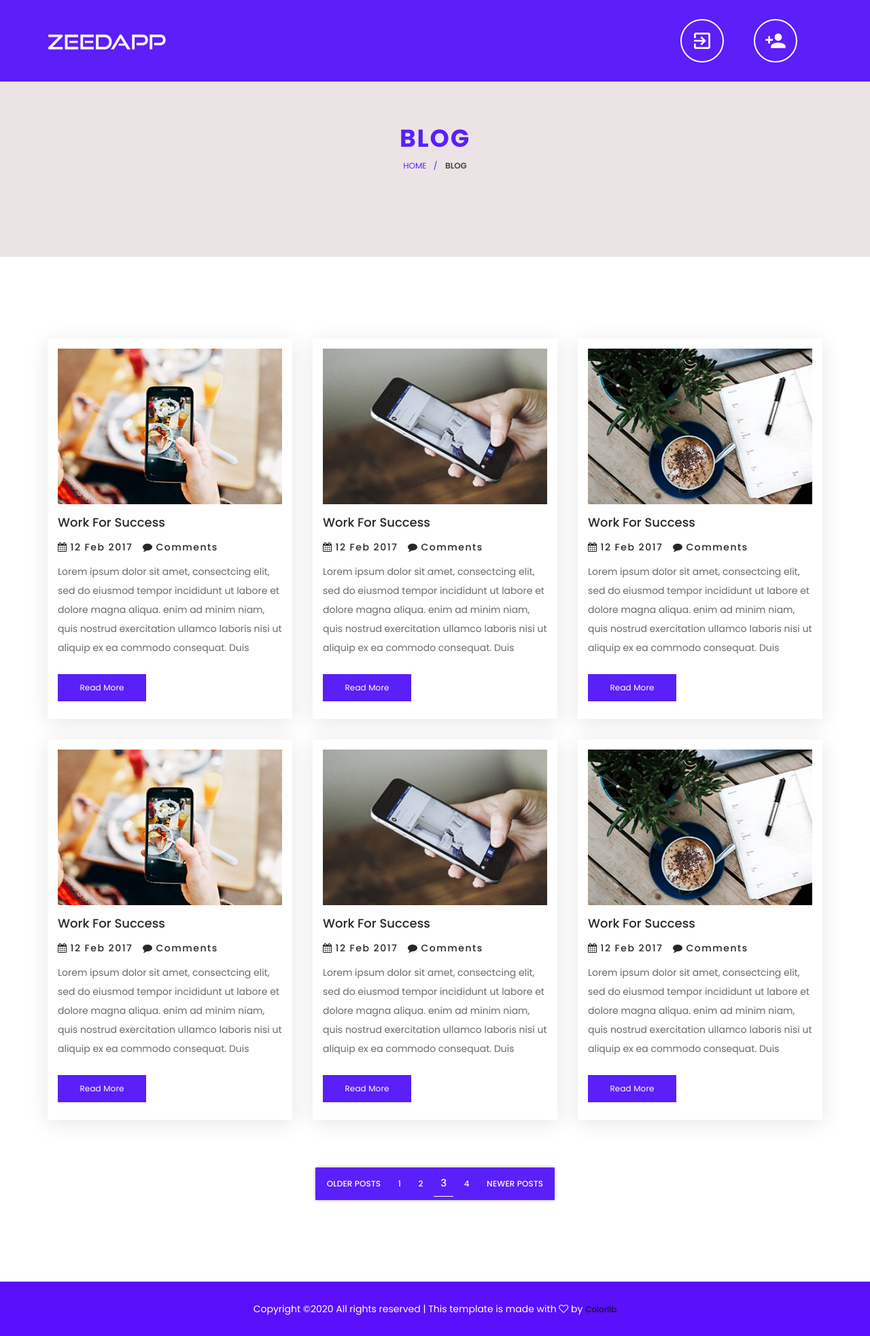
After one commit to thinklim/for-creator, a Django app: page /blog/ in a window 1280 px wide. The commit adds this page. Shown: the whole page at 68% size. Run offline with Django 3.2, Linux system fonts and the light colour scheme; some libraries are stand-ins or nearby versions.

Commit message:
addProjectBlogIndexPage
사이트 블로그 페이지 추가

```diff
--- /dev/null
+++ b/blog/templates/blog/blog.html
@@ -0,0 +1,251 @@
+<!DOCTYPE html>
+<html lang="en">
+
+<head>
+    <!--- Basic Page Needs  -->
+    <meta charset="utf-8">
+    <title>Zeedapp || App Landing Html Template</title>
+    <meta http-equiv="X-UA-Compatible" content="IE=edge">
+    <!-- Mobile Specific Meta  -->
+    <meta name="viewport" content="width=device-width, initial-scale=1, maximum-scale=1">
+    <!-- CSS -->
+    {% load static %}
+    <link rel="stylesheet" href="{% static 'css/bootstrap.min.css' %}">
+    <link rel="stylesheet" href="{% static 'css/jquery-ui.css' %}">
+    <link rel="stylesheet" href="{% static 'css/font-awesome.min.css' %}">
+    <link rel="stylesheet" href="{% static 'css/owl.carousel.min.css' %}">
+    <link rel="stylesheet" href="{% static 'css/slicknav.min.cs' %}s">
+    <link rel="stylesheet" href="{% static 'css/magnificpopup.css' %}">
+    <link rel="stylesheet" href="{% static 'css/jquery.mb.YTPlayer.min.css' %}">
+    <link rel="stylesheet" href="{% static 'css/typography.css' %}">
+    <link rel="stylesheet" href="{% static 'css/style.css' %}">
+    <link rel="stylesheet" href="{% static 'css/responsive.css' %}">
+    <!-- Favicon -->
+    <link rel="shortcut icon" type="image/png" href="{% static 'img/icon/favicon.ico' %}">
+    <!-- HTML5 Shim and Respond.js IE8 support of HTML5 elements and media queries -->
+    <!-- WARNING: Respond.js doesn't work if you view the page via file:// -->
+    <!--[if lt IE 9]>
+        <script src="https://oss.maxcdn.com/libs/html5shiv/3.7.0/html5shiv.js"></script>
+        <script src="https://oss.maxcdn.com/libs/respond.js/1.4.2/respond.min.js"></script>
+        <![endif]-->
+</head>
+
+<body>
+    <!-- preloader area start -->
+    <div id="preloader">
+        <div class="spinner"></div>
+    </div>
+    <!-- preloader area end -->
+    <!-- header area start -->
+    <header id="header">
+        <div class="header-area">
+            <div class="container">
+                <div class="row">
+                    <div class="menu-area">
+                        <div class="col-md-3 col-sm-12 col-xs-12">
+                            <div class="logo">
+                                <a href="/"><img src="{% static 'img/icon/logo.png' %}" alt="Zeedapp - App Landing Template"></a>
+                            </div>
+                        </div>
+                        <div class="col-md-9 hidden-xs hidden-sm">
+                            <div class="main-menu">
+                                <nav class="nav-menu">
+                                    <ul>
+                                        <li><a href="/"><img src="{% static 'img/icon/login-variant.png' %}" alt="로그인" data-toggle="tooltip" data-placement="bottom" title="로그인"></a></li>
+                                        <li><a href="/"><img src="{% static 'img/icon/account-plus.png' %}" alt="회원가입" data-toggle="tooltip" data-placement="bottom" title="회원가입"></a></li>
+                                    </ul>
+                                </nav>
+                            </div>
+                        </div>
+                        <div class="col-sm-12 col-xs-12 visible-sm visible-xs">
+                            <div class="mobile_menu"></div>
+                        </div>
+                    </div>
+                </div>
+            </div>
+        </div>
+    </header>
+    <!-- header area end -->
+    <!-- crumbs area start -->
+    <div class="crumbs-area">
+        <div class="container">
+            <div class="row">
+                <div class="col-xs-12">
+                    <div class="crumbs-inner">
+                        <h2>Blog</h2>
+                        <ul>
+                            <li><a href="index.html">Home</a></li>
+                            <li><span>Blog</span></li>
+                        </ul>
+                    </div>
+                </div>
+            </div>
+        </div>
+    </div>
+    <!-- crumbs area end -->
+    <!-- blog post area start -->
+    <div class="blog-post-area">
+        <div class="container">
+            <div class="row">
+                <div class="blog-list">
+                    <div class="col-md-4 col-sm-6 col-xs-12">
+                        <div class="list-item">
+                            <div class="blog-thumbnail">
+                                <a href="blog-details.html"><img src="{% static 'img/blog/blog-post-img.jpg' %}" alt="blog thumbnail"></a>
+                            </div>
+                            <h2 class="blog-title"><a href="blog-details.html">Work For Success</a></h2>
+                            <div class="blog-meta">
+                                <ul>
+                                    <li><i class="fa fa-calendar"></i>12 Feb 2017</li>
+                                    <li><i class="fa fa-comment"></i>Comments</li>
+                                </ul>
+                            </div>
+                            <div class="blog-summery">
+                                <p>Lorem ipsum dolor sit amet, consectcing elit, sed do eiusmod tempor incididunt ut labore et dolore magna aliqua. enim ad minim niam, quis nostrud exercitation ullamco laboris nisi ut aliquip ex ea commodo consequat. Duis </p>
+                            </div>
+                            <a href="blog.html" class="read-more">Read More</a>
+                        </div>
+                    </div>
+                    <div class="col-md-4 col-sm-6 col-xs-12">
+                        <div class="list-item">
+                            <div class="blog-thumbnail">
+                                <a href="blog-details.html"><img src="{% static 'img/blog/blog-post-img1.jpg' %}" alt="blog thumbnail"></a>
+                            </div>
+                            <h2 class="blog-title"><a href="blog-details.html">Work For Success</a></h2>
+                            <div class="blog-meta">
+                                <ul>
+                                    <li><i class="fa fa-calendar"></i>12 Feb 2017</li>
+                                    <li><i class="fa fa-comment"></i>Comments</li>
+                                </ul>
+                            </div>
+                            <div class="blog-summery">
+                                <p>Lorem ipsum dolor sit amet, consectcing elit, sed do eiusmod tempor incididunt ut labore et dolore magna aliqua. enim ad minim niam, quis nostrud exercitation ullamco laboris nisi ut aliquip ex ea commodo consequat. Duis </p>
+                            </div>
+                            <a href="blog.html" class="read-more">Read More</a>
+                        </div>
+                    </div>
+                    <div class="col-md-4 col-sm-6 col-xs-12">
+                        <div class="list-item">
+                            <div class="blog-thumbnail">
+                                <a href="blog-details.html"><img src="{% static 'img/blog/blog-post-img2.jpg' %}" alt="blog thumbnail"></a>
+                            </div>
+                            <h2 class="blog-title"><a href="blog-details.html">Work For Success</a></h2>
+                            <div class="blog-meta">
+                                <ul>
+                                    <li><i class="fa fa-calendar"></i>12 Feb 2017</li>
+                                    <li><i class="fa fa-comment"></i>Comments</li>
+                                </ul>
+                            </div>
+                            <div class="blog-summery">
+                                <p>Lorem ipsum dolor sit amet, consectcing elit, sed do eiusmod tempor incididunt ut labore et dolore magna aliqua. enim ad minim niam, quis nostrud exercitation ullamco laboris nisi ut aliquip ex ea commodo consequat. Duis </p>
+                            </div>
+                            <a href="blog.html" class="read-more">Read More</a>
+                        </div>
+                    </div>
+                    <div class="col-md-4 col-sm-6 col-xs-12">
+                        <div class="list-item">
+                            <div class="blog-thumbnail">
+                                <a href="blog-details.html"><img src="{% static 'img/blog/blog-post-img.jpg' %}" alt="blog thumbnail"></a>
+                            </div>
+                            <h2 class="blog-title"><a href="blog-details.html">Work For Success</a></h2>
+                            <div class="blog-meta">
+                                <ul>
+                                    <li><i class="fa fa-calendar"></i>12 Feb 2017</li>
+                                    <li><i class="fa fa-comment"></i>Comments</li>
+                                </ul>
+                            </div>
+                            <div class="blog-summery">
+                                <p>Lorem ipsum dolor sit amet, consectcing elit, sed do eiusmod tempor incididunt ut labore et dolore magna aliqua. enim ad minim niam, quis nostrud exercitation ullamco laboris nisi ut aliquip ex ea commodo consequat. Duis </p>
+                            </div>
+                            <a href="blog.html" class="read-more">Read More</a>
+                        </div>
+                    </div>
+                    <div class="col-md-4 col-sm-6 col-xs-12">
+                        <div class="list-item">
+                            <div class="blog-thumbnail">
+                                <a href="blog-details.html"><img src="{% static 'img/blog/blog-post-img1.jpg' %}" alt="blog thumbnail"></a>
+                            </div>
+                            <h2 class="blog-title"><a href="blog-details.html">Work For Success</a></h2>
+                            <div class="blog-meta">
+                                <ul>
+                                    <li><i class="fa fa-calendar"></i>12 Feb 2017</li>
+                                    <li><i class="fa fa-comment"></i>Comments</li>
+                                </ul>
+                            </div>
+                            <div class="blog-summery">
+                                <p>Lorem ipsum dolor sit amet, consectcing elit, sed do eiusmod tempor incididunt ut labore et dolore magna aliqua. enim ad minim niam, quis nostrud exercitation ullamco laboris nisi ut aliquip ex ea commodo consequat. Duis </p>
+                            </div>
+                            <a href="blog.html" class="read-more">Read More</a>
+                        </div>
+                    </div>
+                    <div class="col-md-4 col-sm-6 col-xs-12">
+                        <div class="list-item">
+                            <div class="blog-thumbnail">
+                                <a href="blog-details.html"><img src="{% static 'img/blog/blog-post-img2.jpg' %}" alt="blog thumbnail"></a>
+                            </div>
+                            <h2 class="blog-title"><a href="blog-details.html">Work For Success</a></h2>
+                            <div class="blog-meta">
+                                <ul>
+                                    <li><i class="fa fa-calendar"></i>12 Feb 2017</li>
+                                    <li><i class="fa fa-comment"></i>Comments</li>
+                                </ul>
+                            </div>
+                            <div class="blog-summery">
+                                <p>Lorem ipsum dolor sit amet, consectcing elit, sed do eiusmod tempor incididunt ut labore et dolore magna aliqua. enim ad minim niam, quis nostrud exercitation ullamco laboris nisi ut aliquip ex ea commodo consequat. Duis </p>
+                            </div>
+                            <a href="blog.html" class="read-more">Read More</a>
+                        </div>
+                    </div>
+                </div>
+            </div>
+        </div>
+    </div>
+    <!-- blog post area end -->
+    <!-- pagination area start -->
+    <div class="pagination-area">
+        <div class="container">
+            <div class="pagination">
+                <ul>
+                    <li><a href="#">OLDER POSTS</a></li>
+                    <li><a href="#">1</a></li>
+                    <li><a href="#">2</a></li>
+                    <li><span>3</span></li>
+                    <li><a href="#">4</a></li>
+                    <li><a href="#">NEWER POSTS</a></li>
+                </ul>
+            </div>
+        </div>
+    </div>
+    <!-- pagination area end -->
+    <!-- footer area start -->
+    <footer>
+        <div class="footer-area">
+            <div class="container">
+                <p><!-- Link back to Colorlib can't be removed. Template is licensed under CC BY 3.0. -->
+Copyright &copy;<script>document.write(new Date().getFullYear());</script> All rights reserved | This template is made with <i class="fa fa-heart-o" aria-hidden="true"></i> by <a href="https://colorlib.com" target="_blank">Colorlib</a>
+<!-- Link back to Colorlib can't be removed. Template is licensed under CC BY 3.0. --></p>
+            </div>
+        </div>
+    </footer>
+    <!-- footer area end -->
+
+    <!-- Scripts -->
+    <script src="{% static 'js/jquery-3.2.0.min.js' %}"></script>
+    <script src="{% static 'js/jquery-ui.js' %}"></script>
+    <script src="{% static 'js/bootstrap.min.js' %}"></script>
+    <script src="{% static 'js/jquery.slicknav.min.js' %}"></script>
+    <script src="{% static 'js/owl.carousel.min.js' %}"></script>
+    <script src="{% static 'js/magnific-popup.min.js' %}"></script>
+    <script src="{% static 'js/counterup.js' %}"></script>
+    <script src="{% static 'js/jquery.waypoints.min.j' %}s"></script>
+    <script src="{% static 'js/jquery.mb.YTPlayer.min.js' %}"></script>
+    <script src="{% static 'js/theme.js' %}"></script>
+
+    <script>
+        $(function () {
+            $('[data-toggle="tooltip"]').tooltip();
+        });
+    </script>
+</body>
+
+</html>
--- /dev/null
+++ b/blog/urls.py
@@ -0,0 +1,9 @@
+from django.urls import path
+from .views import BlogView
+
+
+app_name = 'blog'
+
+urlpatterns = [
+    path('', BlogView.as_view(), name='blog')
+]
--- a/blog/views.py
+++ b/blog/views.py
@@ -1,3 +1,5 @@
-from django.shortcuts import render
+from django.views.generic import TemplateView
 
-# Create your views here.
+
+class BlogView(TemplateView):
+    template_name = 'blog/blog.html'
--- a/config/urls.py
+++ b/config/urls.py
@@ -14,10 +14,11 @@ Including another URLconf
     2. Add a URL to urlpatterns:  path('blog/', include('blog.urls'))
 """
 from django.contrib import admin
-from django.urls import path
+from django.urls import path, include
 from .views import IndexView
 
 urlpatterns = [
     path('admin/', admin.site.urls),
+    path('blog/', include('blog.urls')),
     path('', IndexView.as_view(), name='index'),
 ]
--- a/templates/index.html
+++ b/templates/index.html
@@ -44,7 +44,7 @@
                     <div class="menu-area">
                         <div class="col-md-3 col-sm-12 col-xs-12">
                             <div class="logo">
-                                <a href="index.html"><img src="{% static 'img/icon/logo.png' %}" alt="Zeedapp - App Landing Template"></a>
+                                <a href="/"><img src="{% static 'img/icon/logo.png' %}" alt="Zeedapp - App Landing Template"></a>
                             </div>
                         </div>
                         <div class="col-md-9 hidden-xs hidden-sm">
@@ -52,7 +52,7 @@
                                 <nav class="nav-menu">
                                     <ul>
                                         <li class="active"><a href="#home">Home</a></li>
-                                        <li><a href="#blog">Blog</a></li>
+                                        <li><a href="{% url 'blog:blog' %}">Blog</a></li>
                                         <li><a href="#contact">Contact</a></li>
                                     </ul>
                                 </nav>
```
Also changed, not shown: static/img/icon/account-plus.png (added), static/img/icon/login-variant.png (added).
